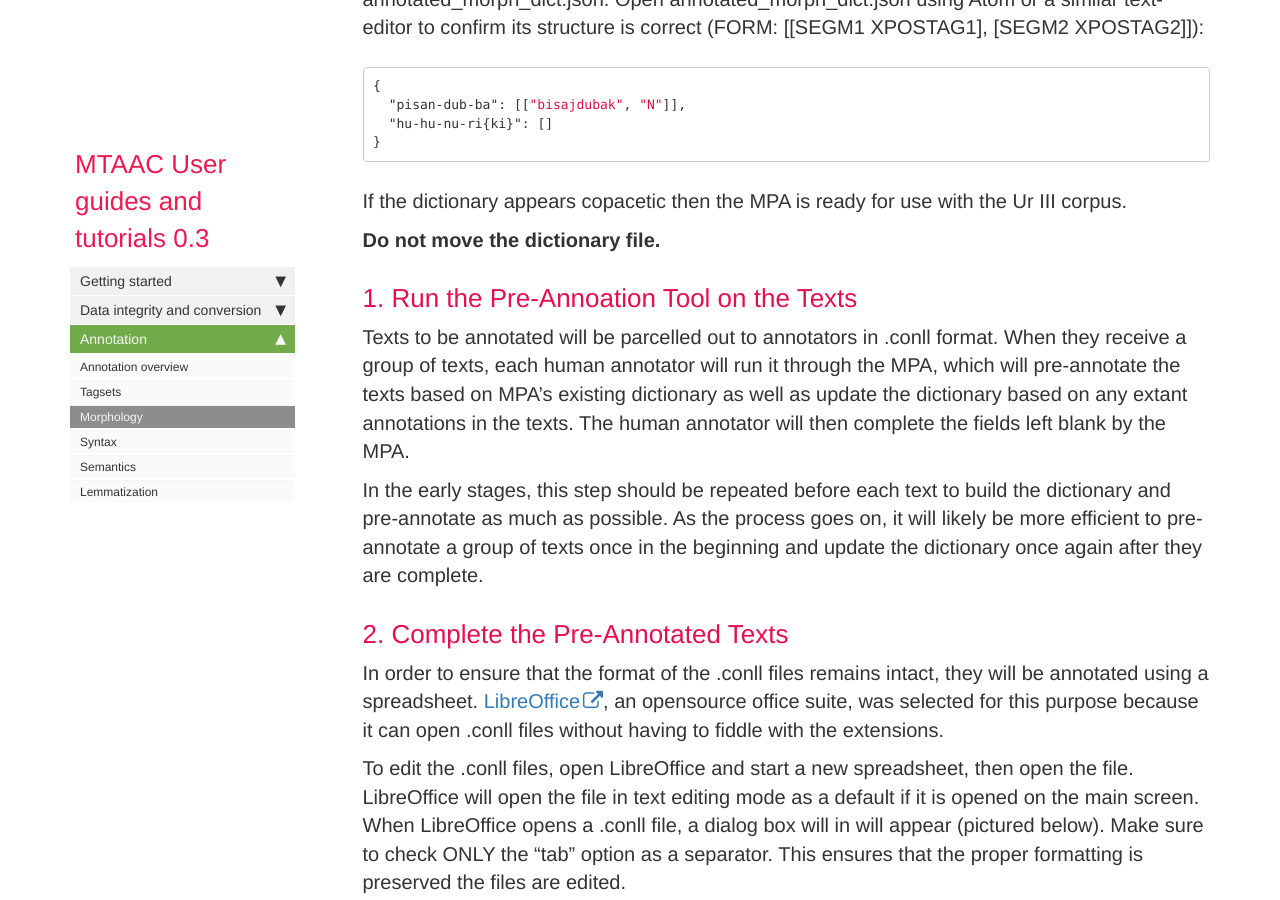
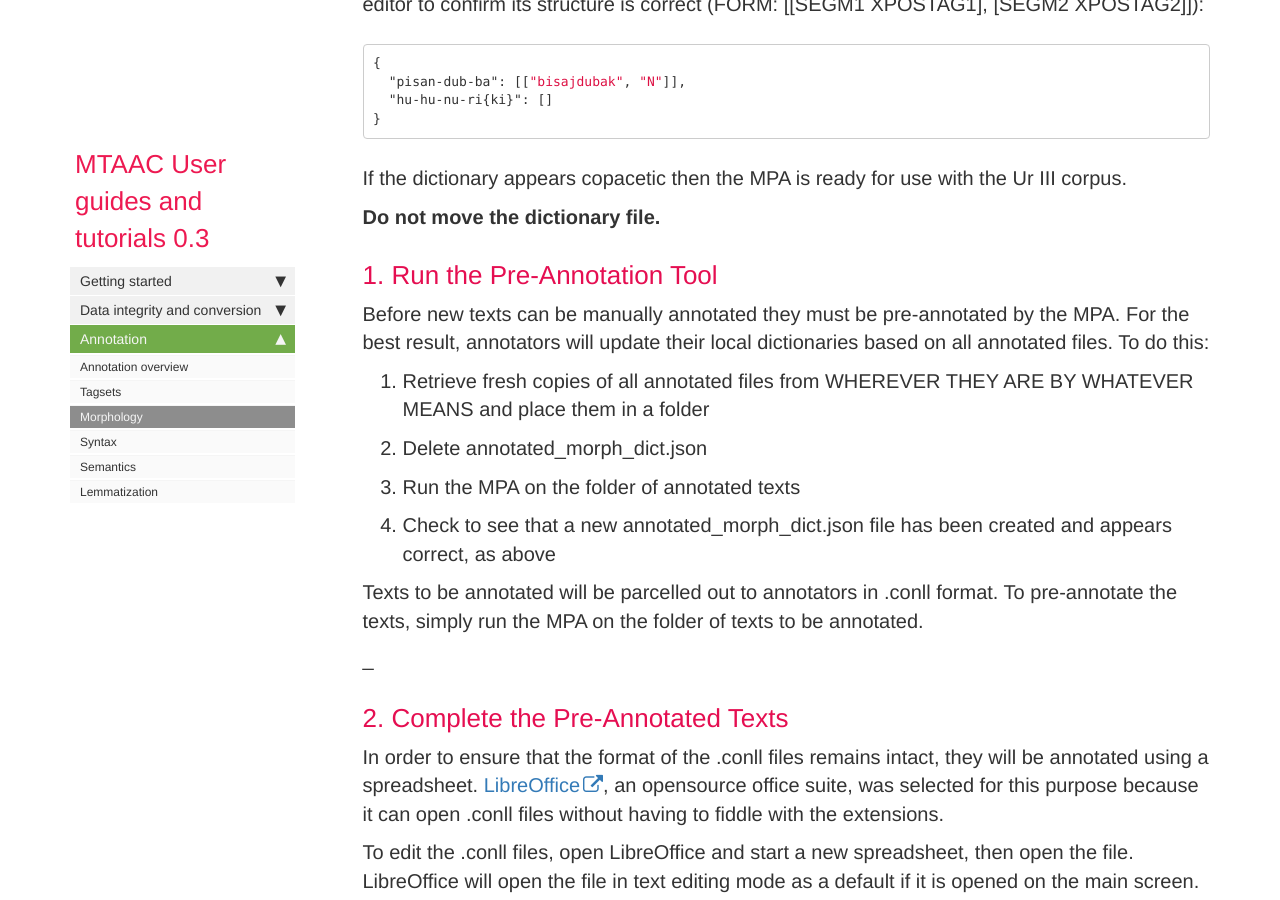
Before and after one commit to cdli-gh/cdli-gh.github.io, a Jekyll site: the page built from pages/guide/guide_morpology.md, in a window 1280 px wide and 900 px high, scrolled down 2138 px. Built offline with Jekyll 4.4.1, drawn with Linux system fonts in a browser that asks for light colours; nearby versions of some CDN libraries; comment, search, counter and statistics services are not loaded; some of the changed text lies outside the part shown.

Commit message:
Update guide_morpology.md

```diff
--- a/pages/guide/guide_morpology.md
+++ b/pages/guide/guide_morpology.md
@@ -51,11 +51,18 @@ If the dictionary appears copacetic then the MPA is ready for use with the Ur II
 
 **Do not move the dictionary file.**
 
-### 1. Run the Pre-Annoation Tool on the Texts
+### 1. Run the Pre-Annotation Tool
 
-Texts to be annotated will be parcelled out to annotators in .conll format. When they receive a group of texts, each human annotator will run it through the MPA, which will pre-annotate the texts based on MPA's existing dictionary as well as update the dictionary based on any extant annotations in the texts. The human annotator will then complete the fields left blank by the MPA.
+Before new texts can be manually annotated they must be pre-annotated by the MPA. For the best result, annotators will update their local dictionaries based on all annotated files. To do this:
 
-In the early stages, this step should be repeated before each text to build the dictionary and pre-annotate as much as possible. As the process goes on, it will likely be more efficient to pre-annotate a group of texts once in the beginning and update the dictionary once again after they are complete.
+1. Retrieve fresh copies of all annotated files from WHEREVER THEY ARE BY WHATEVER MEANS and place them in a folder
+2. Delete annotated_morph_dict.json
+3. Run the MPA on the folder of annotated texts
+4. Check to see that a new annotated_morph_dict.json file has been created and appears correct, as above
+
+Texts to be annotated will be parcelled out to annotators in .conll format. To pre-annotate the texts, simply run the MPA on the folder of texts to be annotated.
+
+_
 
 ### 2. Complete the Pre-Annotated Texts
 
```
Also changed, not shown: other parts of pages/guide/guide_morpology.md (+1 -1 lines).
